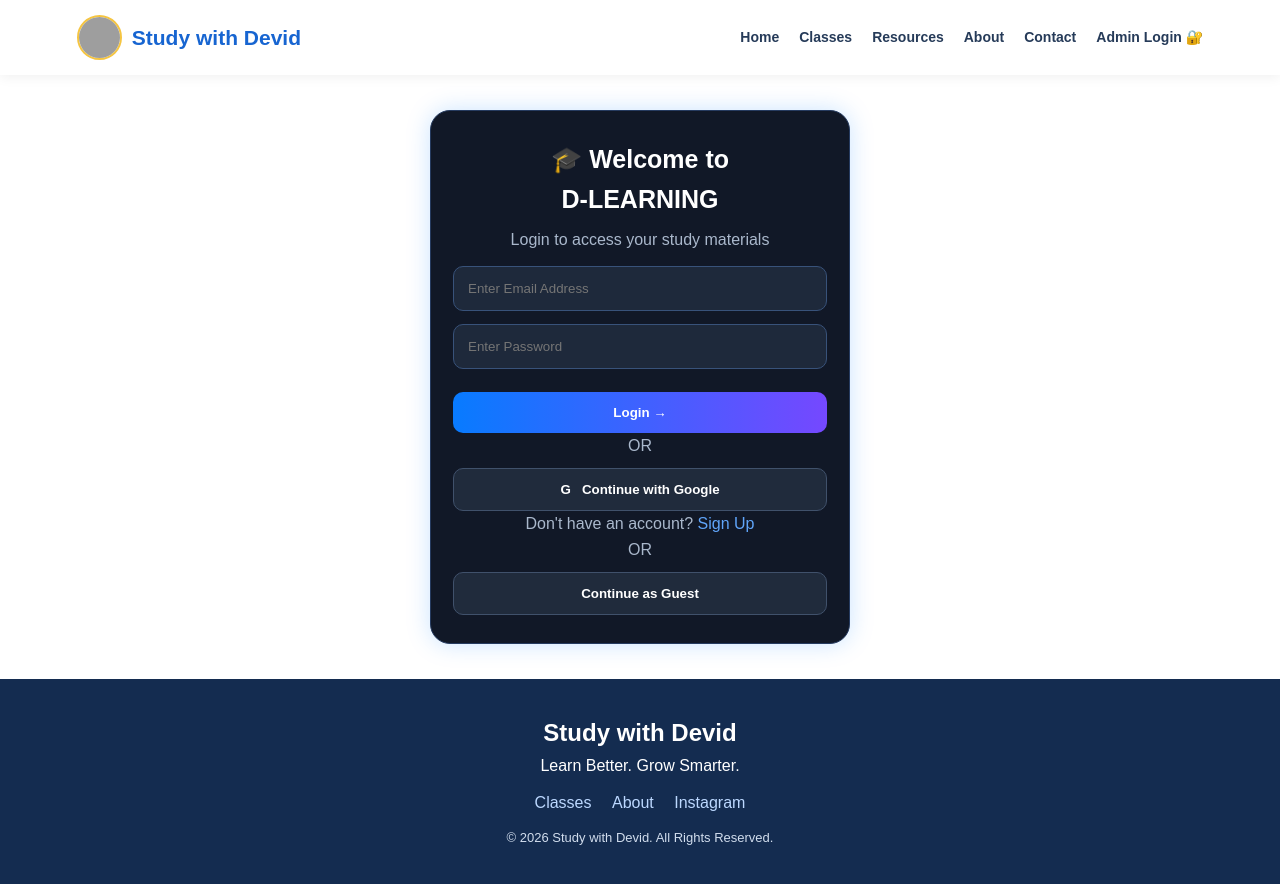
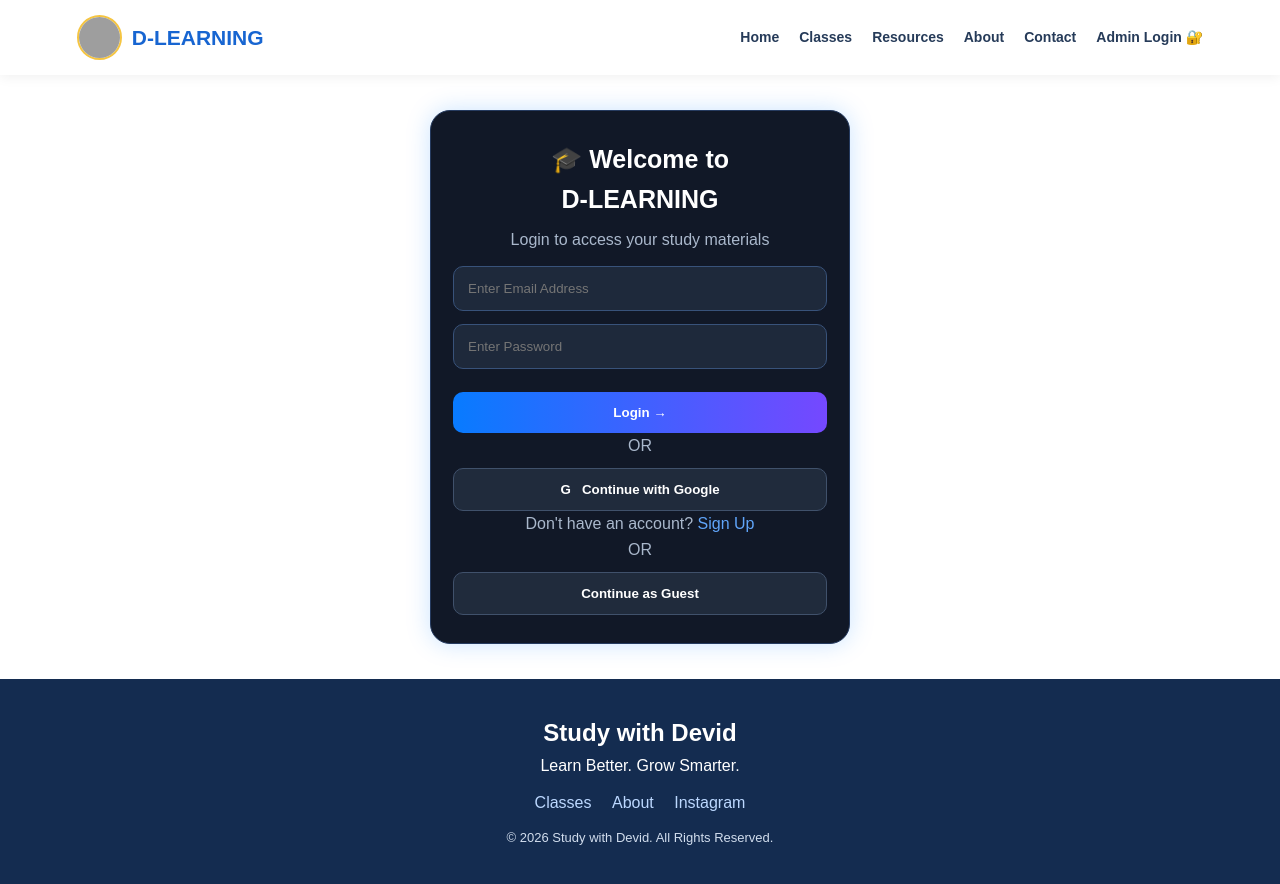
Before and after one commit to d7332553191-a11y/study-with-devid, a plain HTML site: page index.html in a window 1280 px wide. Drawn offline with nearby package versions, Linux system fonts and the light colour scheme; grey boxes are pictures that could not be loaded.

Commit message:
Update logo text from 'Study with Devid' to 'D-LEARNING'

```diff
--- a/index.html
+++ b/index.html
@@ -302,7 +302,7 @@ footer a{
   <img src="Study%20with%20Devid_%20Neon%20Learning%20Hub.png"
   alt="D-LEARNING Logo"
        class="site-dp">
-  <span>Study with Devid</span>
+  <span>D-LEARNING</span>
 </div>
 
   <button class="menu" onclick="toggleMenu()">☰</button>
```
